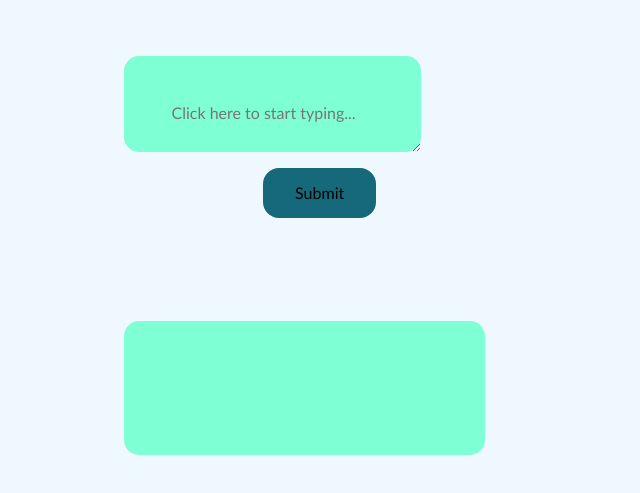
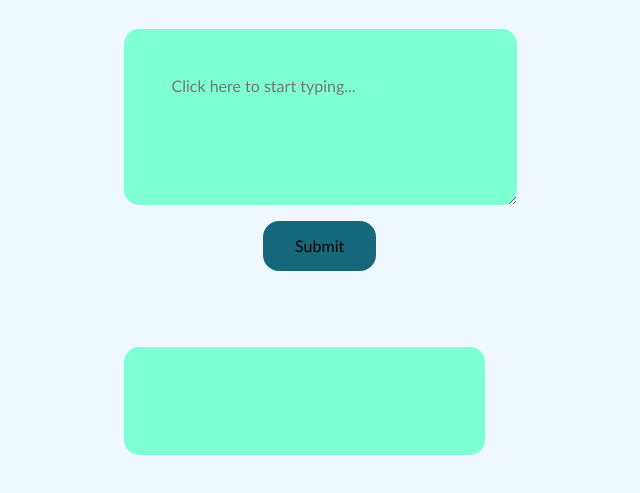
Before and after one commit to Dulfite/Personal-Diary, a website built with webpack: page index.html in a window 1280 px wide. Shown: the part 217-710 px from the top of the page, without its empty margins (368-1008 px from the left). Built offline with nearby package versions, Linux system fonts and the light colour scheme.

Commit message:
Fixed box-sizing.

```diff
--- a/index.css
+++ b/index.css
@@ -22,6 +22,7 @@ body {
     margin-bottom: 1em;
     border: unset;
     border-radius: 15px;
+    box-sizing: content-box
 }
 .entry-textbox:focus {
     outline: none;
```
